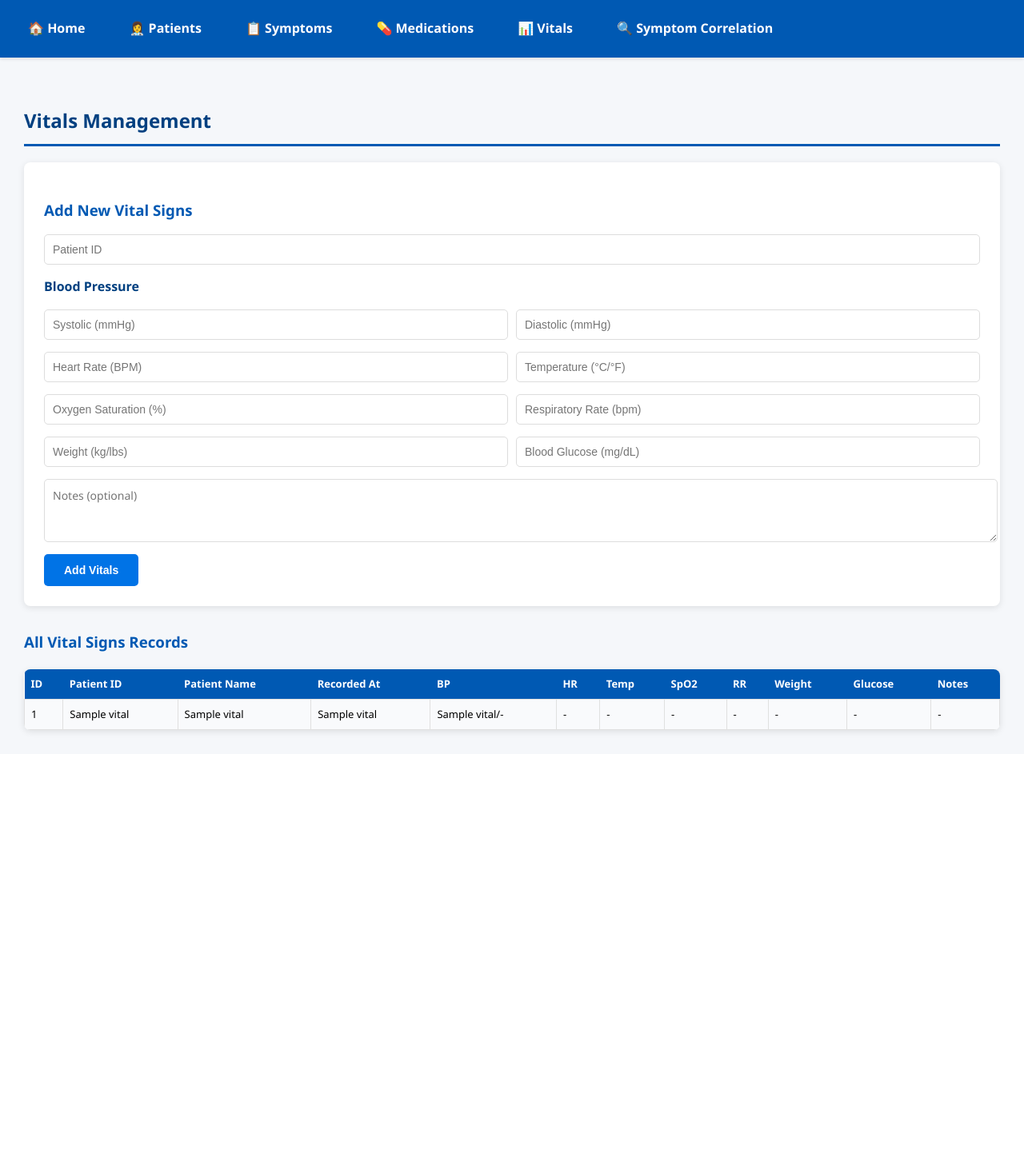
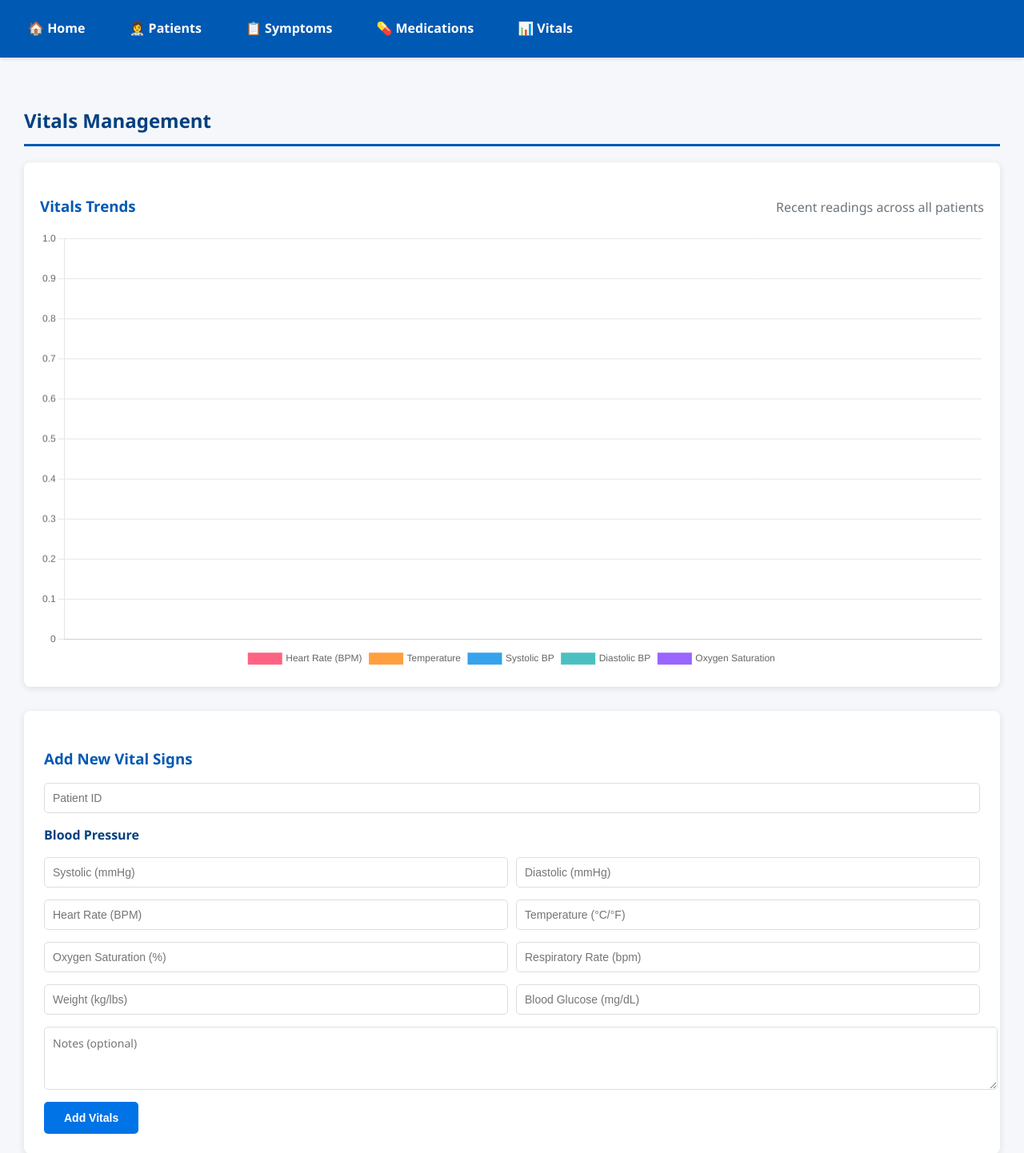
Before and after one commit to SoulDeplane/Medical-History-Database-with-Symptoms-Correlation-and-Reminder-System, a Flask app: template templates/vitals_manage.html in a window 1280 px wide. Shown: the top 1442 px of the page at 80% size. Before the commit the page ends 920 px from the top, so only its background shows below. Run offline with Flask 3, Linux system fonts and the light colour scheme; the template is opened without the code that fills it: most values are stand-ins (such as "Sample title", 1, 10 or a date in 2020).

Commit message:
final adding

```diff
--- a/app.py
+++ b/app.py
@@ -4,7 +4,6 @@ from db_connector import (
     add_patient,
     get_all_patients,
     delete_patient,
-    find_symptom_correlation,
     add_symptom,
     get_all_symptoms,
     add_medication,
@@ -151,7 +150,23 @@ def vitals_manage():
         return render_template('vitals_manage.html', vitals=[], error="Database connection failed")
 
     vitals_list = get_all_vitals(conn)
-    return render_template('vitals_manage.html', vitals=vitals_list)
+    vitals_chart = []
+    for record in vitals_list:
+        recorded_at = record[3]
+        vitals_chart.append({
+            "label": f"{record[2]} ({recorded_at.strftime('%Y-%m-%d %H:%M')})" if recorded_at else record[2],
+            "patient": record[2],
+            "timestamp": recorded_at.isoformat() if hasattr(recorded_at, "isoformat") and recorded_at else None,
+            "systolic_bp": record[4],
+            "diastolic_bp": record[5],
+            "heart_rate": record[6],
+            "temperature": record[7],
+            "oxygen_saturation": record[8],
+            "respiratory_rate": record[9],
+            "weight": record[10],
+            "blood_glucose": record[11]
+        })
+    return render_template('vitals_manage.html', vitals=vitals_list, vitals_chart=vitals_chart)
 
 @app.route('/add_vitals', methods=['POST'])
 def add_vitals_route():
@@ -180,20 +195,6 @@ def add_vitals_route():
 
     return redirect(url_for('vitals_manage'))
 
-@app.route('/symptoms', methods=['GET', 'POST'])
-def symptoms():
-    """Display symptom correlation search."""
-    correlation = None
-
-    if request.method == 'POST':
-        conn = get_connection()
-        if conn:
-            symptom = request.form.get('symptom')
-            if symptom:
-                correlation = find_symptom_correlation(conn, symptom)
-
-    return render_template('symptoms.html', correlation=correlation)
-
 if __name__ == '__main__':
     # Initialize database connection
     get_connection()
--- a/static/css/style.css
+++ b/static/css/style.css
@@ -171,6 +171,27 @@ table tr:hover {
     padding: 8px;
 }
 
+.chart-card {
+    background-color: white;
+    padding: 20px;
+    border-radius: 8px;
+    box-shadow: 0 2px 8px rgba(0,0,0,0.1);
+    margin-bottom: 30px;
+}
+
+.chart-card__header {
+    display: flex;
+    justify-content: space-between;
+    align-items: baseline;
+    flex-wrap: wrap;
+    gap: 10px;
+}
+
+.muted-text {
+    color: #6c757d;
+    margin: 0;
+}
+
 .delete-btn {
     color: #dc3545;
     text-decoration: none;
--- a/templates/base.html
+++ b/templates/base.html
@@ -12,7 +12,6 @@
         <a href="/symptoms_manage">📋 Symptoms</a>
         <a href="/medications_manage">💊 Medications</a>
         <a href="/vitals_manage">📊 Vitals</a>
-        <a href="/symptoms">🔍 Symptom Correlation</a>
     </nav>
 
     <div class="content">
--- a/templates/index.html
+++ b/templates/index.html
@@ -30,10 +30,5 @@
         <a href="/vitals_manage" style="color: #0073e6; text-decoration: none; font-weight: 600;">View Vitals →</a>
     </div>
 
-    <div style="background: white; padding: 20px; border-radius: 8px; box-shadow: 0 2px 8px rgba(0,0,0,0.1);">
-        <h3 style="color: #0059b3; margin-top: 0;">🔍 Symptom Correlation</h3>
-        <p>Search for patients with specific symptoms to identify patterns and correlations.</p>
-        <a href="/symptoms" style="color: #0073e6; text-decoration: none; font-weight: 600;">Search Symptoms →</a>
-    </div>
 </div>
 {% endblock %}
--- a/templates/vitals_manage.html
+++ b/templates/vitals_manage.html
@@ -1,6 +1,18 @@
 {% extends "base.html" %}
 {% block content %}
 <h2>Vitals Management</h2>
+
+{% if vitals_chart %}
+<div class="chart-card">
+    <div class="chart-card__header">
+        <h3>Vitals Trends</h3>
+        <p class="muted-text">Recent readings across all patients</p>
+    </div>
+    <canvas id="vitalsTrendChart" height="140"></canvas>
+</div>
+{% else %}
+<p class="muted-text">Add vital records to visualize patient trends.</p>
+{% endif %}
 
 <div class="form-container">
     <h3>Add New Vital Signs</h3>
@@ -80,4 +92,69 @@
     </tr>
     {% endif %}
 </table>
+
+{% if vitals_chart %}
+<script src="https://cdn.jsdelivr.net/npm/chart.js"></script>
+<script>
+    const vitalsData = JSON.parse('{{ vitals_chart | tojson | safe }}');
+    const labels = vitalsData.map(entry => entry.label || entry.timestamp || entry.patient || 'Record');
+    function makeDataset(label, data, color) {
+        return {
+            label: label,
+            data: data,
+            borderColor: color,
+            backgroundColor: color,
+            tension: 0.3,
+            spanGaps: true
+        };
+    }
+
+    function asNumber(value) {
+        return (value === null || value === undefined || value === '') ? null : value;
+    }
+
+    const chartConfig = {
+        type: 'line',
+        data: {
+            labels,
+            datasets: [
+                makeDataset('Heart Rate (BPM)', vitalsData.map(d => asNumber(d.heart_rate)), '#ff6384'),
+                makeDataset('Temperature', vitalsData.map(d => asNumber(d.temperature)), '#ff9f40'),
+                makeDataset('Systolic BP', vitalsData.map(d => asNumber(d.systolic_bp)), '#36a2eb'),
+                makeDataset('Diastolic BP', vitalsData.map(d => asNumber(d.diastolic_bp)), '#4bc0c0'),
+                makeDataset('Oxygen Saturation', vitalsData.map(d => asNumber(d.oxygen_saturation)), '#9966ff')
+            ]
+        },
+        options: {
+            responsive: true,
+            interaction: {
+                intersect: false,
+                mode: 'index'
+            },
+            plugins: {
+                legend: {
+                    position: 'bottom'
+                },
+                tooltip: {
+                    callbacks: {
+                        title: (items) => {
+                            const idx = items[0].dataIndex;
+                            const data = vitalsData[idx];
+                            return data.patient ? `${data.patient} • ${labels[idx]}` : labels[idx];
+                        }
+                    }
+                }
+            },
+            scales: {
+                y: {
+                    beginAtZero: false
+                }
+            }
+        }
+    };
+
+    const ctx = document.getElementById('vitalsTrendChart').getContext('2d');
+    new Chart(ctx, chartConfig);
+</script>
+{% endif %}
 {% endblock %}
```
Also changed, not shown: db_connector.py (+0 -25 lines), templates/symptoms.html (deleted, +0 -22 lines).
